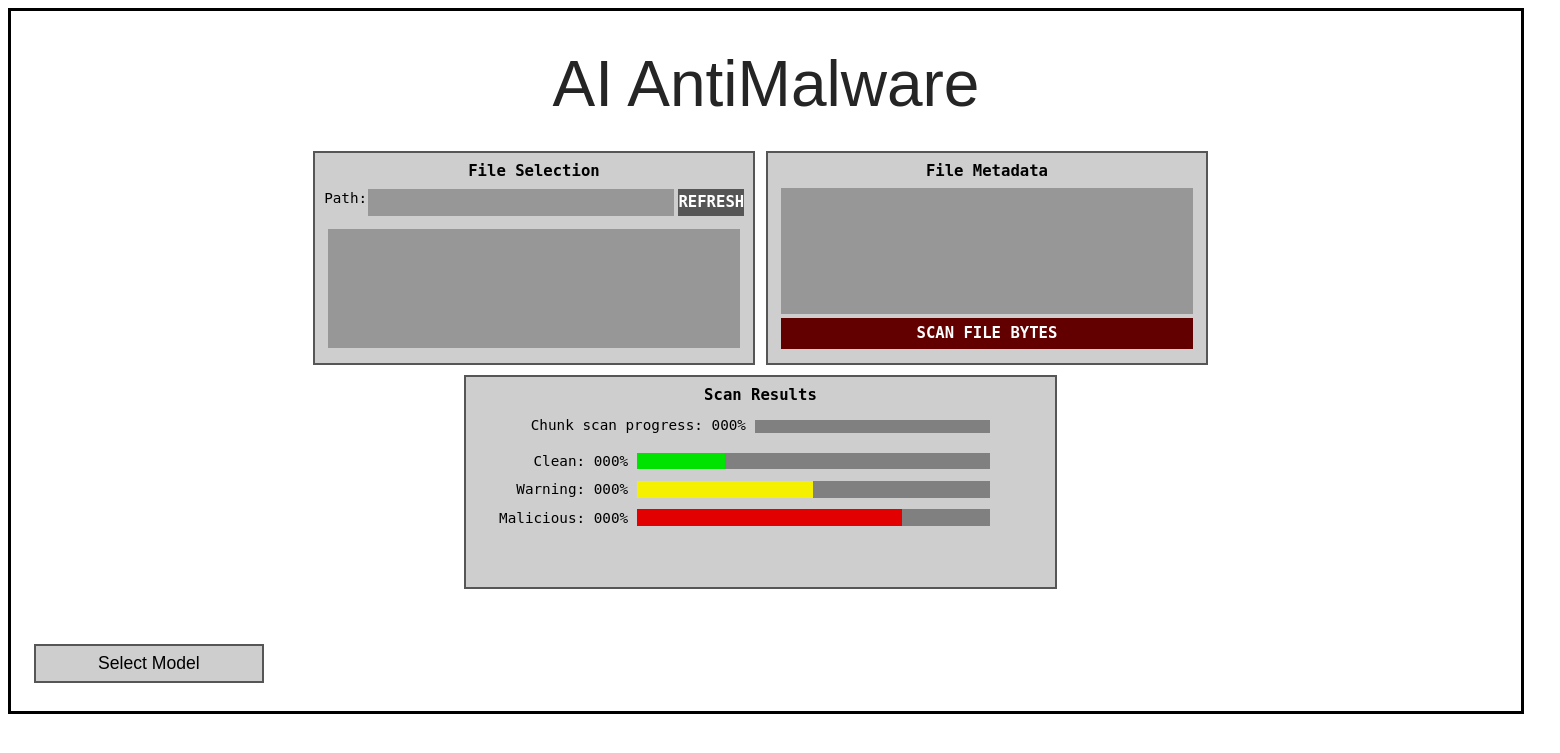
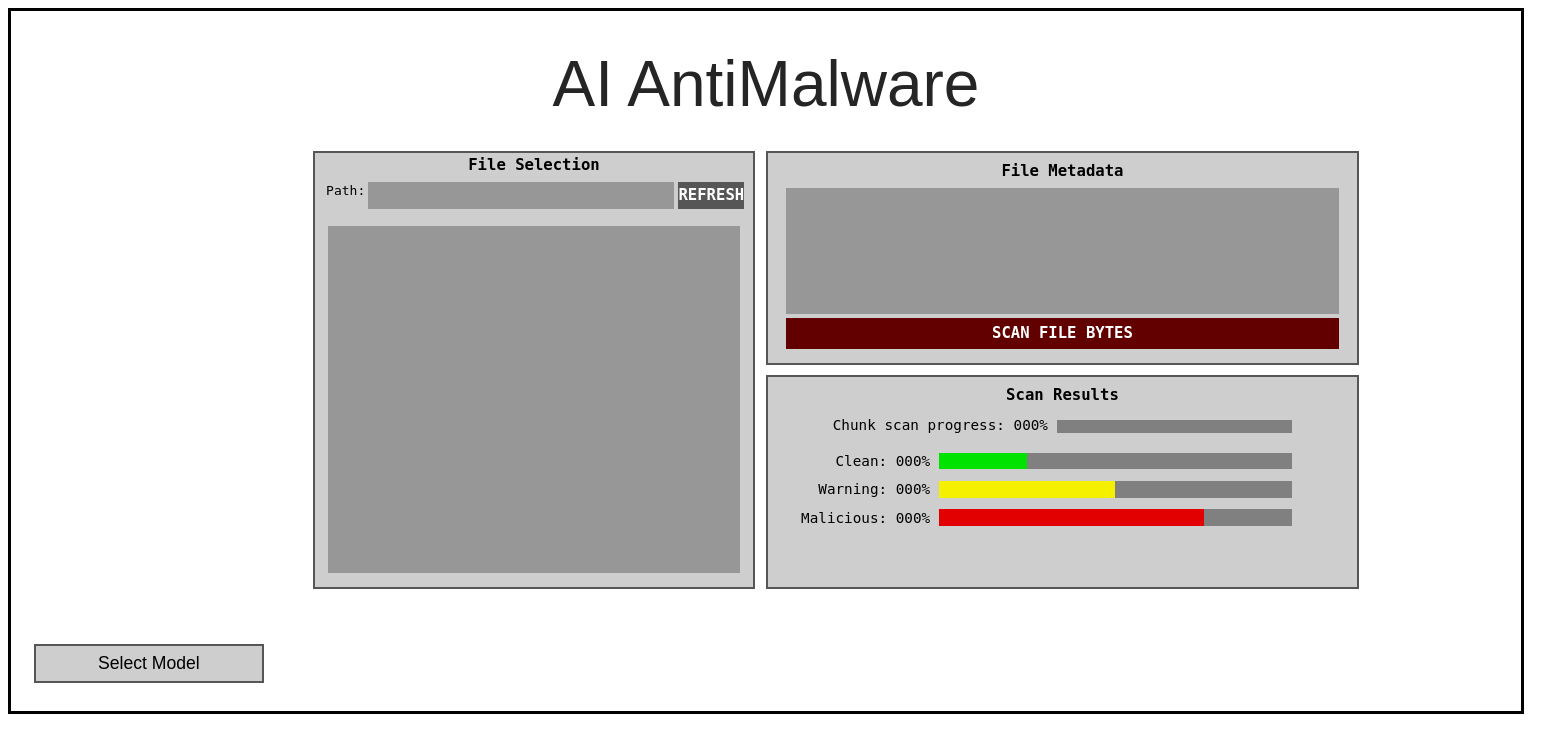
Before and after one commit to chriswee168/ai-file-scanner-app, a Django app: template server/main/templates/main/index.html in a window 1560 px wide. Shown: the top 753 px of the page. Run offline with Django 5.2, Linux system fonts and the light colour scheme; the template is opened without the code that fills it, so the values that code supplies are empty.

Commit message:
Resize elements to make file selection box larger
Increase the number of file that can be viewed without needing
to scroll.

```diff
--- a/server/main/static/main/css/index.css
+++ b/server/main/static/main/css/index.css
@@ -75,7 +75,7 @@ label
 #file-selection
 {
     width: 29%;
-    height: 30%;
+    height: 62%;
     left: 20%;
     top: 20%;
     position: absolute;
@@ -86,9 +86,9 @@ label
 {
     background-color: rgb(151, 151, 151);
     width: 70%;
-    height: 13%;
+    height: 6%;
     left: 12%;
-    bottom: 14%;
+    bottom: 8%;
     text-align: left;
     position: relative;
     border-color: black;
@@ -106,18 +106,18 @@ label
 {
     font-family: monospace;
     right: 43%;
-    bottom: 6%;
-    font-size: 110%;
+    bottom: 4.5%;
+    font-size: 100%;
     position: relative;
 }
 
 /* File list box. */
 #file-list
 {
-    bottom: 21%;
+    bottom: 10%;
     left: 3%;
     width: 94%;
-    height: 57%;
+    height: 80%;
     background-color: rgb(151, 151, 151);
     position: relative;
     overflow: scroll;
@@ -130,8 +130,8 @@ label
 #refresh-button
 {
     width: 15%;
-    height: 13%;
-    bottom: 27%;
+    height: 6%;
+    bottom: 14%;
     left: 83%;
     position: relative;
     color: white;
@@ -146,7 +146,7 @@ label
 /* Box to display metadata of file. */
 #file-metadata
 {
-    width: 29%;
+    width: 39%;
     height: 30%;
     left: 50%;
     bottom: 60.5%;
@@ -191,7 +191,7 @@ label
 {
     width: 39%;
     height: 30%;
-    left: 30%;
+    left: 50%;
     top: 52%;
     position: absolute;
 }
```
